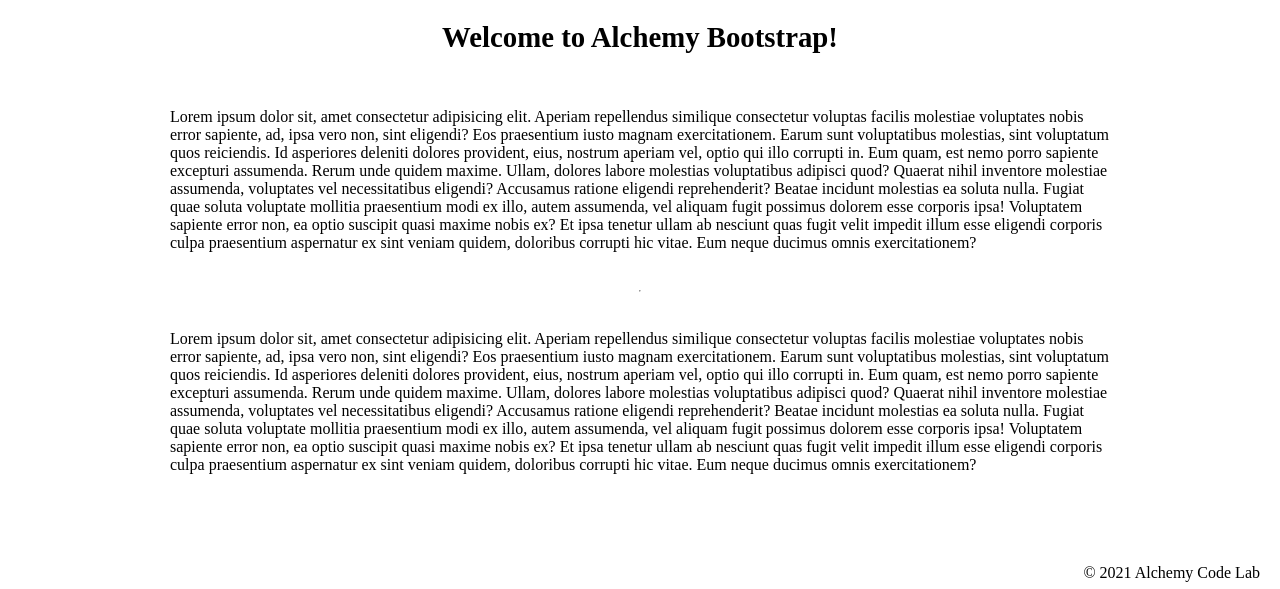
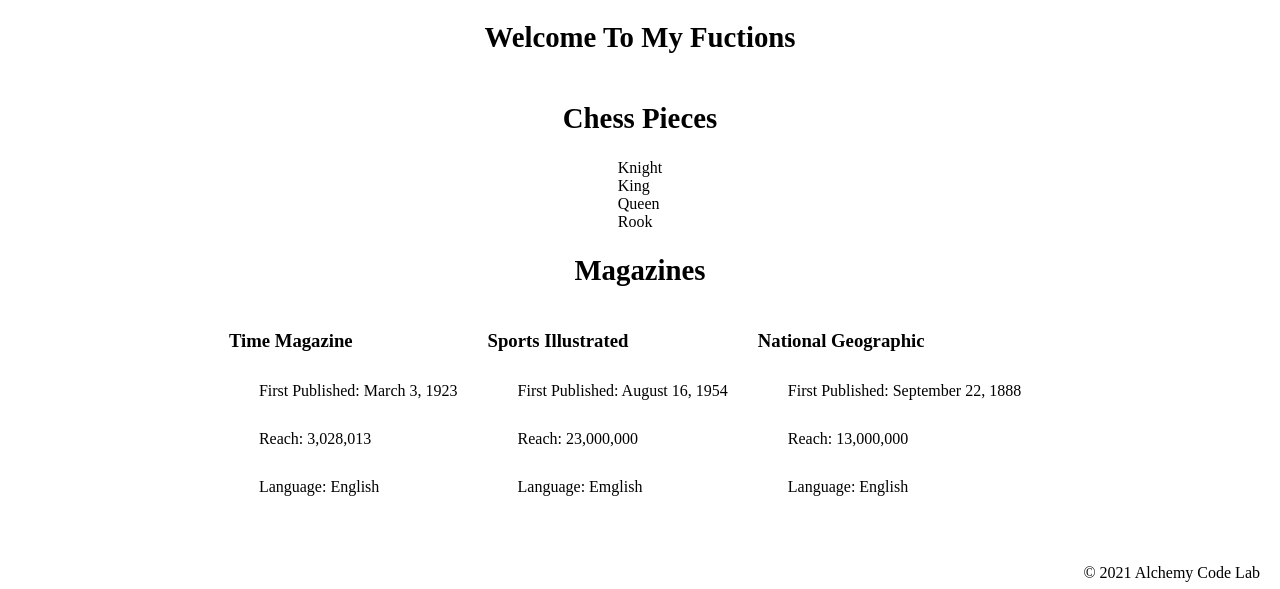
Before and after one commit to Cody-Wise/display-a-list-practice, a website with bundled scripts: page index.html in a window 1280 px wide. Shown: the part 211-800 px from the top of the page. Built offline with nearby package versions, Linux system fonts and the light colour scheme.

Commit message:
First 2 render functions complete

```diff
--- a/app.js
+++ b/app.js
@@ -1,4 +1,24 @@
 // import functions and grab DOM elements
+
+import { chessPieces } from './chess-pieces-data.js';
+import { renderChessPieces } from './render-chesspieces.js';
+import { magazines } from './magazines-data.js';
+import { renderMagazines } from './render-magazines.js';
+
+const chessContainerEl = document.querySelector('.chesspieces');
+
+
+// const chessPieceListEl = document.querySelector('.chesspieces');
+
+// for (let chessPiece of chessPieces) {
+//     const chessPieceEl = renderChessPieces(chessPiece);
+
+//     chessPieceListEl.append(chessPieceEl);
+// }
+
+const chessEl = renderChessPieces(chessPieces);
+
+chessContainerEl.append(chessEl);
 
 // initialize global state
 
@@ -6,3 +26,11 @@
   // get user input
   // use user input to update state
   // update DOM to reflect the new state
+
+const magazineContainerEl = document.querySelector('.magazines-container');
+
+for (let magazine of magazines){
+    const magazineEl = renderMagazines(magazine);
+
+    magazineContainerEl.append(magazineEl);
+}
--- /dev/null
+++ b/chess-pieces-data.js
@@ -0,0 +1,6 @@
+export const chessPieces = [
+    'Knight',
+    'King',
+    'Queen',
+    'Rook',
+];
--- a/index.html
+++ b/index.html
@@ -24,44 +24,18 @@
         <section class="main-section">
             <img class="main-logo" src="./assets/alchemy-logo.png" />
             <h2>
-                Welcome to Alchemy Bootstrap!
+              Welcome  To My Fuctions
             </h2>
+<h2>Chess Pieces</h2>
+            <div class="chesspieces">
 
-            <p>
-                Lorem ipsum dolor sit, amet consectetur adipisicing elit. Aperiam repellendus similique consectetur
-                voluptas facilis molestiae voluptates nobis error sapiente, ad, ipsa vero non, sint eligendi? Eos
-                praesentium iusto magnam exercitationem.
-                Earum sunt voluptatibus molestias, sint voluptatum quos reiciendis. Id asperiores deleniti dolores
-                provident, eius, nostrum aperiam vel, optio qui illo corrupti in. Eum quam, est nemo porro sapiente
-                excepturi assumenda.
-                Rerum unde quidem maxime. Ullam, dolores labore molestias voluptatibus adipisci quod? Quaerat nihil
-                inventore molestiae assumenda, voluptates vel necessitatibus eligendi? Accusamus ratione eligendi
-                reprehenderit? Beatae incidunt molestias ea soluta nulla.
-                Fugiat quae soluta voluptate mollitia praesentium modi ex illo, autem assumenda, vel aliquam fugit
-                possimus dolorem esse corporis ipsa! Voluptatem sapiente error non, ea optio suscipit quasi maxime nobis
-                ex?
-                Et ipsa tenetur ullam ab nesciunt quas fugit velit impedit illum esse eligendi corporis culpa
-                praesentium aspernatur ex sint veniam quidem, doloribus corrupti hic vitae. Eum neque ducimus omnis
-                exercitationem?
-            </p>
-            <hr />
-            <p>
-                Lorem ipsum dolor sit, amet consectetur adipisicing elit. Aperiam repellendus similique consectetur
-                voluptas facilis molestiae voluptates nobis error sapiente, ad, ipsa vero non, sint eligendi? Eos
-                praesentium iusto magnam exercitationem.
-                Earum sunt voluptatibus molestias, sint voluptatum quos reiciendis. Id asperiores deleniti dolores
-                provident, eius, nostrum aperiam vel, optio qui illo corrupti in. Eum quam, est nemo porro sapiente
-                excepturi assumenda.
-                Rerum unde quidem maxime. Ullam, dolores labore molestias voluptatibus adipisci quod? Quaerat nihil
-                inventore molestiae assumenda, voluptates vel necessitatibus eligendi? Accusamus ratione eligendi
-                reprehenderit? Beatae incidunt molestias ea soluta nulla.
-                Fugiat quae soluta voluptate mollitia praesentium modi ex illo, autem assumenda, vel aliquam fugit
-                possimus dolorem esse corporis ipsa! Voluptatem sapiente error non, ea optio suscipit quasi maxime nobis
-                ex?
-                Et ipsa tenetur ullam ab nesciunt quas fugit velit impedit illum esse eligendi corporis culpa
-                praesentium aspernatur ex sint veniam quidem, doloribus corrupti hic vitae. Eum neque ducimus omnis
-                exercitationem?
-            </p>
+
+            </div>
+<h2>Magazines</h2>
+            <div class="magazines-container">
+
+            </div>
+
 
         </section>
     </main>
--- /dev/null
+++ b/magazines-data.js
@@ -0,0 +1,29 @@
+export const magazines = [{
+
+    name: 'Time Magazine',
+    first_published: 'March 3, 1923',
+    reach: '3,028,013',
+    language: 'English'
+},
+
+{
+    name: 'Sports Illustrated',
+    first_published: 'August 16, 1954',
+    reach: '23,000,000',
+    language: 'Emglish'
+
+
+},
+
+{
+    name: 'National Geographic',
+    first_published: 'September 22, 1888',
+    reach: '13,000,000',
+    language: 'English'
+
+}
+
+
+
+
+];
--- /dev/null
+++ b/render-chesspieces.js
@@ -0,0 +1,22 @@
+// import { chessPieces } from './chess-pieces-data.js';
+
+export function renderChessPieces(pieces) {
+
+
+    const chessEl = document.createElement('ul');
+
+
+    chessEl.classList.add('chess');
+
+
+    pieces.forEach((item)=>{
+        let li = document.createElement('li');
+        li.innerText = item;
+        chessEl.appendChild(li);
+    });
+
+
+
+    return chessEl;
+
+}
--- /dev/null
+++ b/render-magazines.js
@@ -0,0 +1,21 @@
+export function renderMagazines(magazines)
+
+{
+
+    const magazineEl = document.createElement('div');
+    const magazineNameEl = document.createElement('h3');
+    const magazinePublishedEl = document.createElement('p');
+    const reachEl = document.createElement('p');
+    const languageEl = document.createElement('p');
+
+    magazineEl.classList.add('magazine');
+
+    magazineNameEl.textContent = magazines.name;
+    magazinePublishedEl.innerHTML = `<b>First Published:</b> ${magazines.first_published}`;
+    reachEl.innerHTML = `<b>Reach:</b> ${magazines.reach}`;
+    languageEl.innerHTML = `<b>Language:</b> ${magazines.language}`;
+
+    magazineEl.append(magazineNameEl, magazinePublishedEl, reachEl, languageEl);
+
+    return magazineEl;
+}
--- a/styles/style.css
+++ b/styles/style.css
@@ -111,3 +111,16 @@
     }
 
   }
+
+  .magazines-container{
+      display: flex;
+  }
+
+  .bold
+{
+    font-weight:bold;
+}
+
+b{
+    font-weight:bold;
+}
```
Also changed, not shown: array-one.js (deleted), array-two.js (deleted), render-one.js (deleted), render-two.js (deleted).
